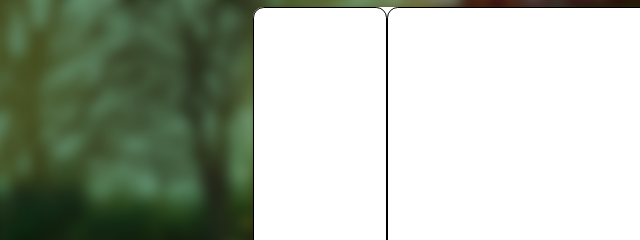
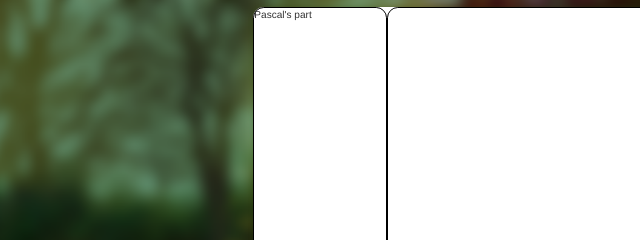
Before and after one commit to GrowPlayground/Grow-Playground, a plain HTML site: page Main.html in a window 1280 px wide. Shown: the top 240 px of the page, 18-658 px from the left. Drawn offline with nearby package versions, Linux system fonts and the light colour scheme.

Commit message:
Pascal's part
I commit to creating the sidebar

```diff
--- a/Main.html
+++ b/Main.html
@@ -44,7 +44,7 @@
 
 					<!-- SideBar Box -->
 					<div id="sideBar">
-
+						<p> Pascal's part </p>
 					</div>
 					<!-- End SideBar-->
 
```
